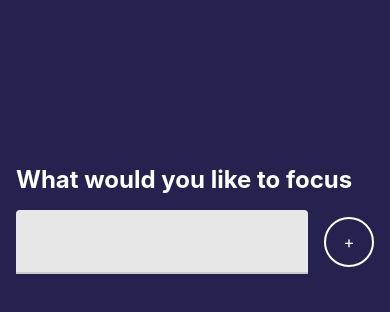
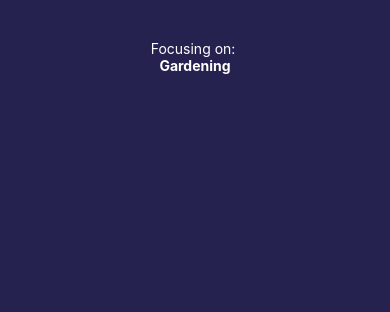
Before and after one commit to badjatya/FocusTimeApp, a React Native app: screen / in a window 390 px wide. Shown: the top 312 px of the page. Built offline with nearby package versions, Linux system fonts and the light colour scheme.

Commit message:
Timer Component created and styled

```diff
--- a/App.js
+++ b/App.js
@@ -1,22 +1,25 @@
 import React, { useState } from "react";
-import { StyleSheet, Text, View } from "react-native";
+import { StyleSheet, Text, View, Platform } from "react-native";
 
-// IMPORTING COmponents
+// IMPORTING components
 import Focus from "./App/features/focus/Focus";
+import Timer from "./App/features/Timer/Timer";
 
 // IMPORTING Colors
 import Colors from "./App/constants/Colors";
 
+// IMPORTING Sizes
+import { fontSize, spacing } from "./App/constants/sizes";
+
 export default function App() {
-  const [focusSubject, setFocusSubject] = useState(null);
+  const [focusSubject, setFocusSubject] = useState("Gardening");
   return (
     <View style={styles.container}>
       {focusSubject ? (
-        <Text>Here is where I am going to build a timer</Text>
+        <Timer focusSubject={focusSubject} />
       ) : (
         <Focus addSubject={setFocusSubject} />
       )}
-      <Text>{focusSubject}</Text>
     </View>
   );
 }
@@ -24,6 +27,7 @@ export default function App() {
 const styles = StyleSheet.create({
   container: {
     flex: 1,
+    paddingTop: Platform.OS === "ios" ? spacing.md : spacing.lg,
     backgroundColor: Colors.primary,
   },
 });
--- /dev/null
+++ b/App/features/Timer/Timer.js
@@ -0,0 +1,37 @@
+import React from "react";
+import { StyleSheet, Text, View } from "react-native";
+
+// IMPORTING Colors
+import Colors from "../../constants/Colors";
+
+// IMPORTING Sizes
+import { fontSize, spacing } from "../../constants/sizes";
+
+const Timer = ({ focusSubject }) => {
+  return (
+    <View style={styles.container}>
+      <View style={styles.taskContainer}>
+        <Text style={styles.title}>Focusing on: </Text>
+        <Text style={styles.task}>{focusSubject}</Text>
+      </View>
+    </View>
+  );
+};
+
+export default Timer;
+
+const styles = StyleSheet.create({
+  container: {},
+  taskContainer: {
+    paddingTop: spacing.md,
+  },
+  title: {
+    color: Colors.white,
+    textAlign: "center",
+  },
+  task: {
+    color: Colors.white,
+    textAlign: "center",
+    fontWeight: "bold",
+  },
+});
```
